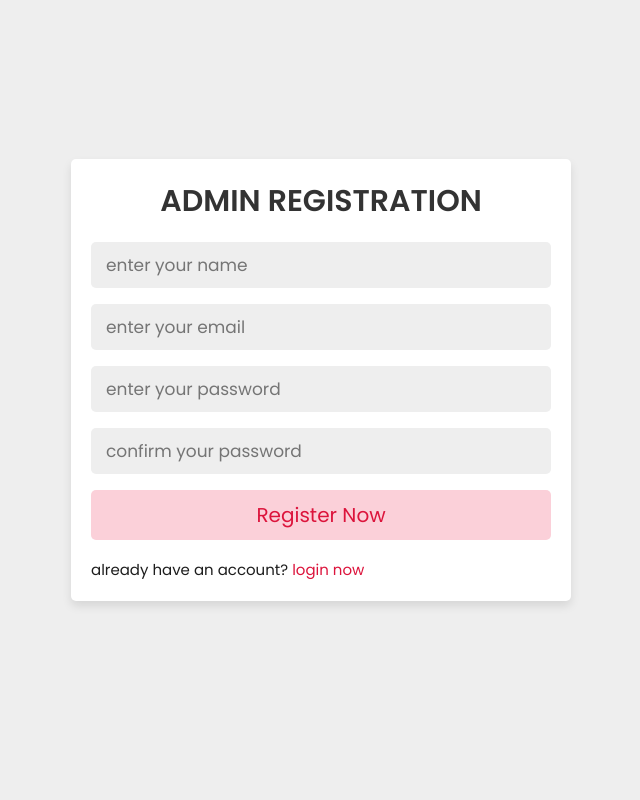
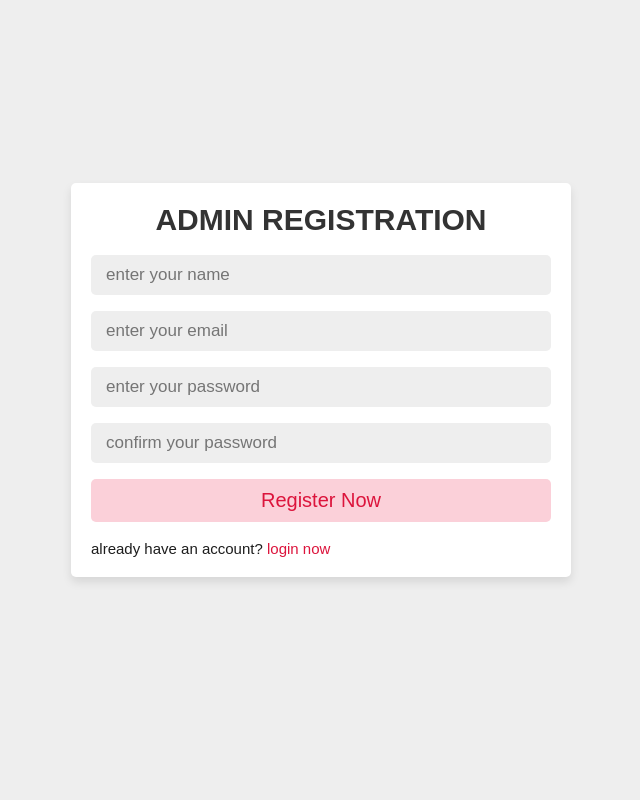
Before and after one commit to Hesh-k/DocConnect360, a PHP site: page /admin_register_form.php in a window 1280 px wide. Shown: the whole page, without its empty margins (319-959 px from the left). Run offline with PHP 8.4, Linux system fonts and the light colour scheme.

Commit message:
style updated

```diff
--- a/css/style.css
+++ b/css/style.css
@@ -1,4 +1,3 @@
-@import url('https://fonts.googleapis.com/css2?family=Poppins:wght@100;200;300;400;500;600&display=swap');
 
 *{
    font-family: 'Poppins', sans-serif;
```
